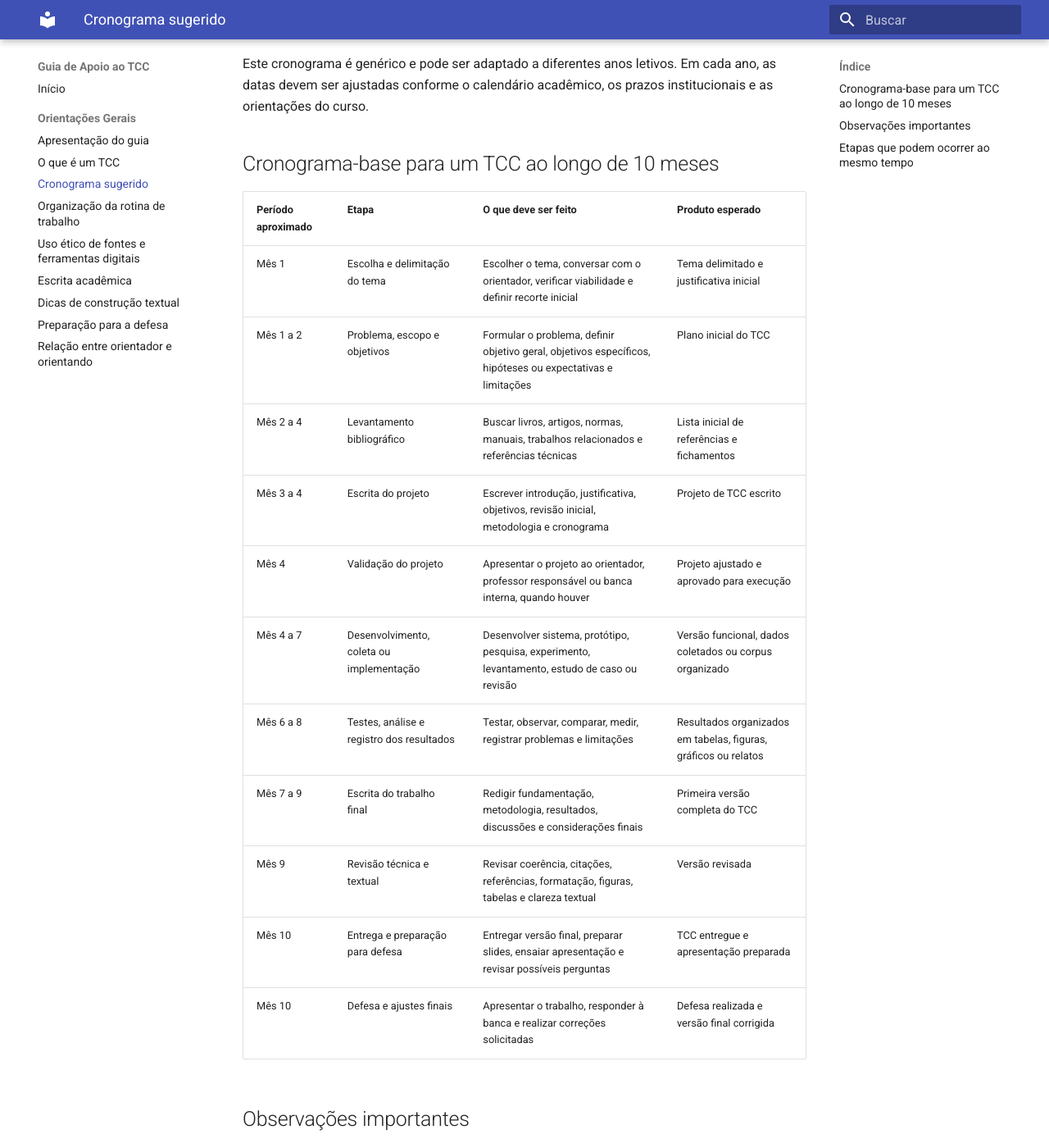
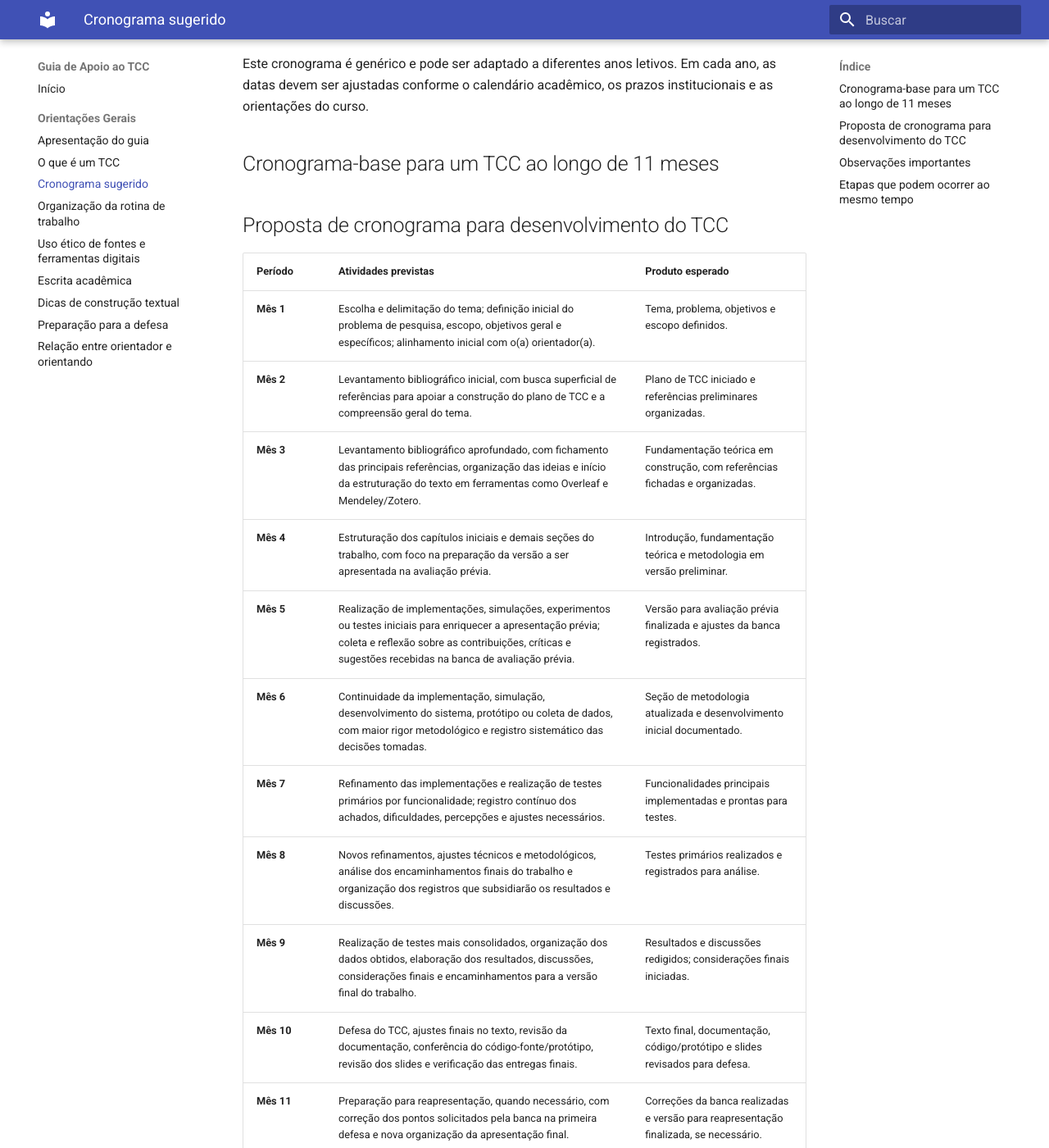
Before and after one commit to danielaflor/tcc, an MkDocs documentation site: the page built from docs/orientacoes-gerais/cronograma.md, in a window 1280 px wide and 1400 px high, scrolled down 207 px. Shown: the whole window at 82% size. Built offline with MkDocs 1.6.1 and Material for MkDocs 9.7.7, drawn with Linux system fonts in a browser that asks for light colours.

Commit message:
Revise TCC schedule to extend duration and add details
Updated the timeline for TCC from 10 to 11 months, added detailed activities for each month, and included important observations regarding the planning process.

```diff
--- a/docs/orientacoes-gerais/cronograma.md
+++ b/docs/orientacoes-gerais/cronograma.md
@@ -4,21 +4,23 @@ O cronograma é uma ferramenta de organização do TCC. Ele permite visualizar a
 
 Este cronograma é genérico e pode ser adaptado a diferentes anos letivos. Em cada ano, as datas devem ser ajustadas conforme o calendário acadêmico, os prazos institucionais e as orientações do curso.
 
-## Cronograma-base para um TCC ao longo de 10 meses
+## Cronograma-base para um TCC ao longo de 11 meses
 
-| Período aproximado | Etapa | O que deve ser feito | Produto esperado |
-|---|---|---|---|
-| Mês 1 | Escolha e delimitação do tema | Escolher o tema, conversar com o orientador, verificar viabilidade e definir recorte inicial | Tema delimitado e justificativa inicial |
-| Mês 1 a 2 | Problema, escopo e objetivos | Formular o problema, definir objetivo geral, objetivos específicos, hipóteses ou expectativas e limitações | Plano inicial do TCC |
-| Mês 2 a 4 | Levantamento bibliográfico | Buscar livros, artigos, normas, manuais, trabalhos relacionados e referências técnicas | Lista inicial de referências e fichamentos |
-| Mês 3 a 4 | Escrita do projeto | Escrever introdução, justificativa, objetivos, revisão inicial, metodologia e cronograma | Projeto de TCC escrito |
-| Mês 4 | Validação do projeto | Apresentar o projeto ao orientador, professor responsável ou banca interna, quando houver | Projeto ajustado e aprovado para execução |
-| Mês 4 a 7 | Desenvolvimento, coleta ou implementação | Desenvolver sistema, protótipo, pesquisa, experimento, levantamento, estudo de caso ou revisão | Versão funcional, dados coletados ou corpus organizado |
-| Mês 6 a 8 | Testes, análise e registro dos resultados | Testar, observar, comparar, medir, registrar problemas e limitações | Resultados organizados em tabelas, figuras, gráficos ou relatos |
-| Mês 7 a 9 | Escrita do trabalho final | Redigir fundamentação, metodologia, resultados, discussões e considerações finais | Primeira versão completa do TCC |
-| Mês 9 | Revisão técnica e textual | Revisar coerência, citações, referências, formatação, figuras, tabelas e clareza textual | Versão revisada |
-| Mês 10 | Entrega e preparação para defesa | Entregar versão final, preparar slides, ensaiar apresentação e revisar possíveis perguntas | TCC entregue e apresentação preparada |
-| Mês 10 | Defesa e ajustes finais | Apresentar o trabalho, responder à banca e realizar correções solicitadas | Defesa realizada e versão final corrigida |
+## Proposta de cronograma para desenvolvimento do TCC
+
+| Período | Atividades previstas | Produto esperado |
+|---|---|---|
+| **Mês 1** | Escolha e delimitação do tema; definição inicial do problema de pesquisa, escopo, objetivos geral e específicos; alinhamento inicial com o(a) orientador(a). | Tema, problema, objetivos e escopo definidos. |
+| **Mês 2** | Levantamento bibliográfico inicial, com busca superficial de referências para apoiar a construção do plano de TCC e a compreensão geral do tema. | Plano de TCC iniciado e referências preliminares organizadas. |
+| **Mês 3** | Levantamento bibliográfico aprofundado, com fichamento das principais referências, organização das ideias e início da estruturação do texto em ferramentas como Overleaf e Mendeley/Zotero. | Fundamentação teórica em construção, com referências fichadas e organizadas. |
+| **Mês 4** | Estruturação dos capítulos iniciais e demais seções do trabalho, com foco na preparação da versão a ser apresentada na avaliação prévia. | Introdução, fundamentação teórica e metodologia em versão preliminar. |
+| **Mês 5** | Realização de implementações, simulações, experimentos ou testes iniciais para enriquecer a apresentação prévia; coleta e reflexão sobre as contribuições, críticas e sugestões recebidas na banca de avaliação prévia. | Versão para avaliação prévia finalizada e ajustes da banca registrados. |
+| **Mês 6** | Continuidade da implementação, simulação, desenvolvimento do sistema, protótipo ou coleta de dados, com maior rigor metodológico e registro sistemático das decisões tomadas. | Seção de metodologia atualizada e desenvolvimento inicial documentado. |
+| **Mês 7** | Refinamento das implementações e realização de testes primários por funcionalidade; registro contínuo dos achados, dificuldades, percepções e ajustes necessários. | Funcionalidades principais implementadas e prontas para testes. |
+| **Mês 8** | Novos refinamentos, ajustes técnicos e metodológicos, análise dos encaminhamentos finais do trabalho e organização dos registros que subsidiarão os resultados e discussões. | Testes primários realizados e registrados para análise. |
+| **Mês 9** | Realização de testes mais consolidados, organização dos dados obtidos, elaboração dos resultados, discussões, considerações finais e encaminhamentos para a versão final do trabalho. | Resultados e discussões redigidos; considerações finais iniciadas. |
+| **Mês 10** | Defesa do TCC, ajustes finais no texto, revisão da documentação, conferência do código-fonte/protótipo, revisão dos slides e verificação das entregas finais. | Texto final, documentação, código/protótipo e slides revisados para defesa. |
+| **Mês 11** | Preparação para reapresentação, quando necessário, com correção dos pontos solicitados pela banca na primeira defesa e nova organização da apresentação final. | Correções da banca realizadas e versão para reapresentação finalizada, se necessário. |
 
 ## Observações importantes
 
```
